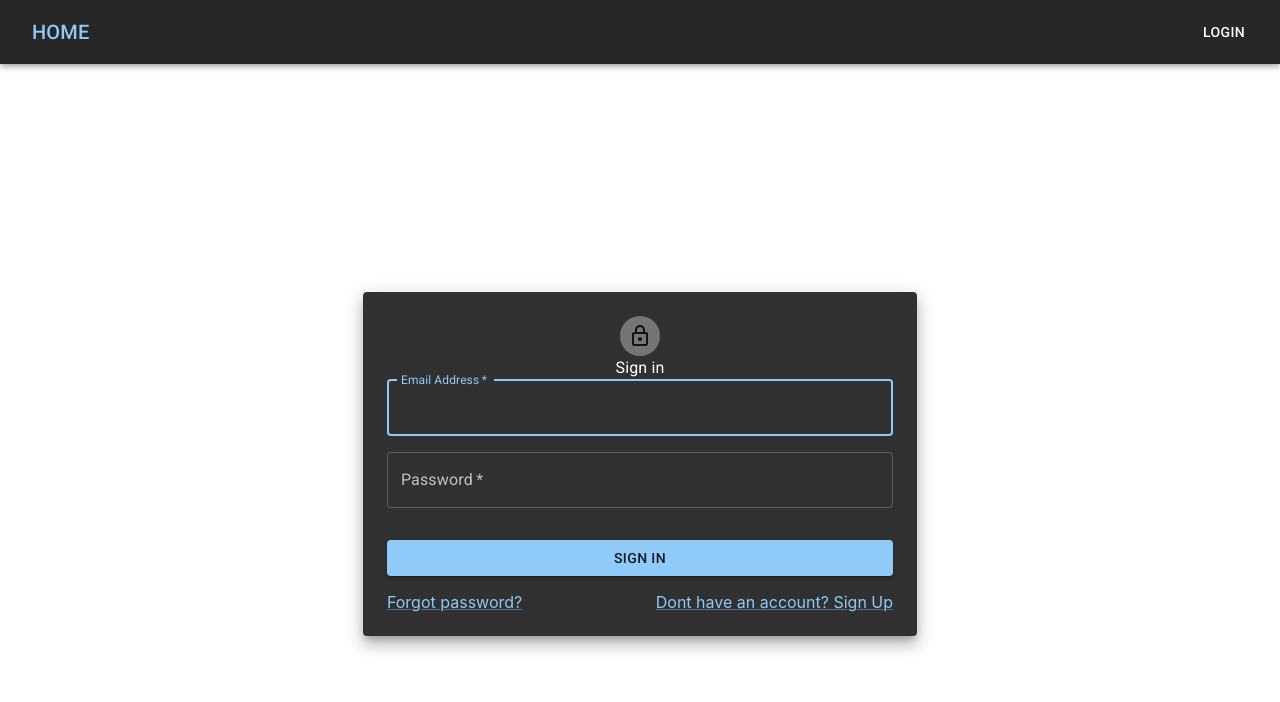
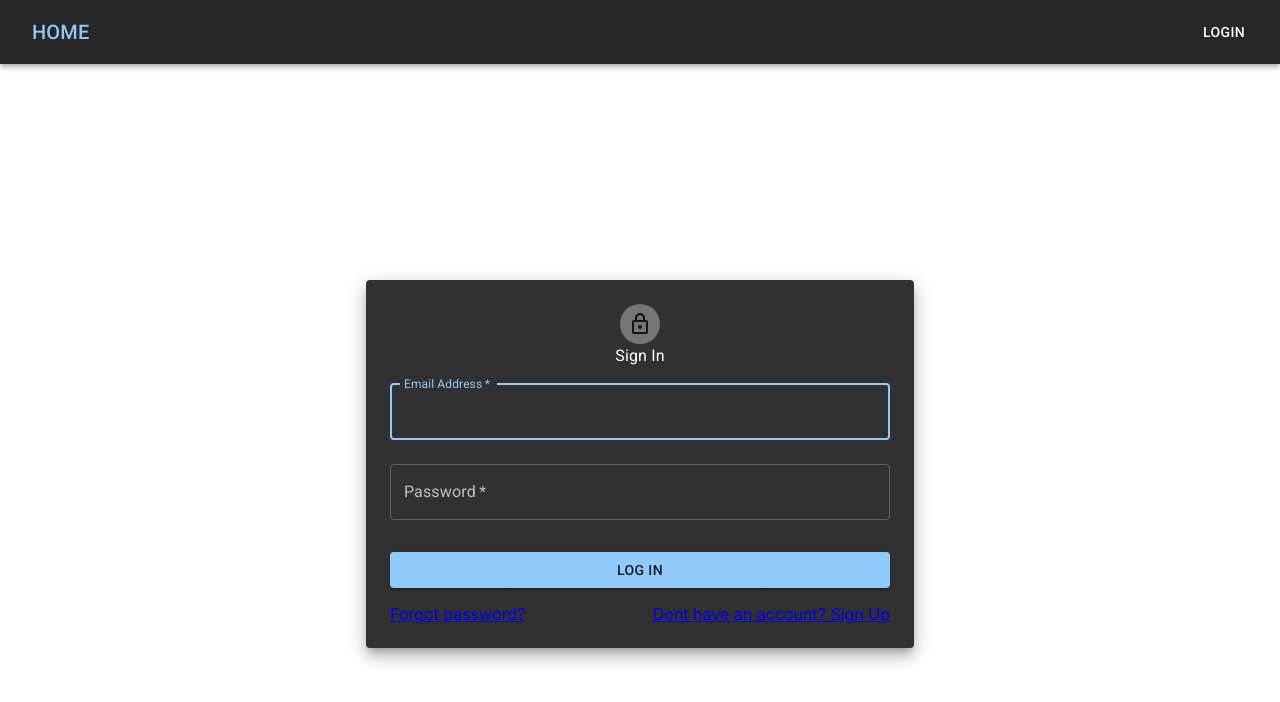
Before and after one commit to Luckny/Django-React-Auth, a React (Create React App) app in the folder client/: page /login in a window 1280 px wide. Shown: the top 702 px of the page. Built offline with nearby package versions, Linux system fonts and the light colour scheme.

Commit message:
refactor: structure

```diff
--- a/client/src/pages/Login/LoginForm.tsx
+++ b/client/src/pages/Login/LoginForm.tsx
@@ -1 +1,92 @@
-export { }
+import {
+  Avatar,
+  Box,
+  Button,
+  Grid,
+  Paper,
+  TextField,
+  Typography,
+} from '@mui/material';
+import React, { useState } from 'react';
+import LockOutlinedIcon from '@mui/icons-material/LockOutlined';
+import { Link } from 'react-router-dom';
+
+export default function Signup() {
+  const [email, setEmail] = useState('');
+
+  const [password, setPassword] = useState('');
+
+  // Function to handle form submission
+  const handleSubmit = (event: React.FormEvent<HTMLFormElement>) => {
+    event.preventDefault();
+  };
+
+  return (
+    <Grid
+      container
+      direction="column"
+      alignItems="center"
+      justifyContent="center"
+      sx={{ minHeight: '100vh' }}
+      maxWidth="xs"
+    >
+      <Paper elevation={10} sx={{ padding: 3, display: 'flex' }}>
+        <Grid
+          sx={{
+            display: 'flex',
+            flexDirection: 'column',
+            alignItems: 'center',
+          }}
+        >
+          <Avatar>
+            <LockOutlinedIcon />
+          </Avatar>
+          <Typography component="h2">Sign In</Typography>
+          <Box component="form" onSubmit={handleSubmit}>
+            <TextField
+              margin="normal"
+              required
+              fullWidth
+              id="email"
+              label="Email Address"
+              name="email"
+              autoComplete="email"
+              autoFocus
+              onChange={(e) => setEmail(e.target.value)}
+              value={email}
+            />
+            <TextField
+              margin="normal"
+              required
+              fullWidth
+              name="password"
+              label="Password"
+              type="password"
+              id="password"
+              autoComplete="current-password"
+              onChange={(e) => setPassword(e.target.value)}
+              value={password}
+            />
+
+            <Button
+              type="submit"
+              fullWidth
+              variant="contained"
+              sx={{ mt: 3, mb: 2 }}
+            >
+              Log in
+            </Button>
+            <Grid container>
+              <Grid item xs>
+                <Link to="/">Forgot password?</Link>
+              </Grid>
+              <Grid item>
+                <Link to="/">Dont have an account? Sign Up</Link>
+              </Grid>
+            </Grid>
+          </Box>
+        </Grid>
+      </Paper>
+    </Grid>
+  );
+}
--- a/client/src/pages/Login/index.tsx
+++ b/client/src/pages/Login/index.tsx
@@ -1,81 +1,6 @@
 import React from 'react';
-import Avatar from '@mui/material/Avatar';
-import Button from '@mui/material/Button';
-import TextField from '@mui/material/TextField';
-
-import Link from '@mui/material/Link';
-import Box from '@mui/material/Box';
-import LockOutlinedIcon from '@mui/icons-material/LockOutlined';
-import Typography from '@mui/material/Typography';
-import { Grid, Paper } from '@mui/material';
+import LoginForm from './LoginForm';
 
 export default function Login() {
-  // Function to handle form submission
-  const handleSubmit = (event: React.FormEvent<HTMLFormElement>) => {
-    event.preventDefault();
-  };
-
-  return (
-    <Grid
-      container
-      direction="column"
-      alignItems="center"
-      justifyContent="center"
-      sx={{ minHeight: '100vh' }}
-      maxWidth="xs"
-    >
-      <Paper elevation={10} sx={{ padding: 3, display: 'flex' }}>
-        <Grid
-          sx={{
-            display: 'flex',
-            flexDirection: 'column',
-            alignItems: 'center',
-          }}
-        >
-          <Avatar>
-            <LockOutlinedIcon />
-          </Avatar>
-          <Typography component="h2">Sign in</Typography>
-          <Box component="form" onSubmit={handleSubmit}>
-            <TextField
-              required
-              fullWidth
-              id="email"
-              label="Email Address"
-              name="email"
-              autoComplete="email"
-              autoFocus
-            />
-            <TextField
-              margin="normal"
-              required
-              fullWidth
-              name="password"
-              label="Password"
-              type="password"
-              id="password"
-              autoComplete="current-password"
-            />
-
-            <Button
-              type="submit"
-              fullWidth
-              variant="contained"
-              sx={{ mt: 3, mb: 2 }}
-            >
-              Sign In
-            </Button>
-            <Grid container>
-              <Grid item xs>
-                <Link href="/">Forgot password?</Link>
-              </Grid>
-              <Grid item>
-                <Link href="/">Dont have an account? Sign Up</Link>
-              </Grid>
-            </Grid>
-          </Box>
-        </Grid>
-      </Paper>
-    </Grid>
-  );
+  return <LoginForm />;
 }
```
